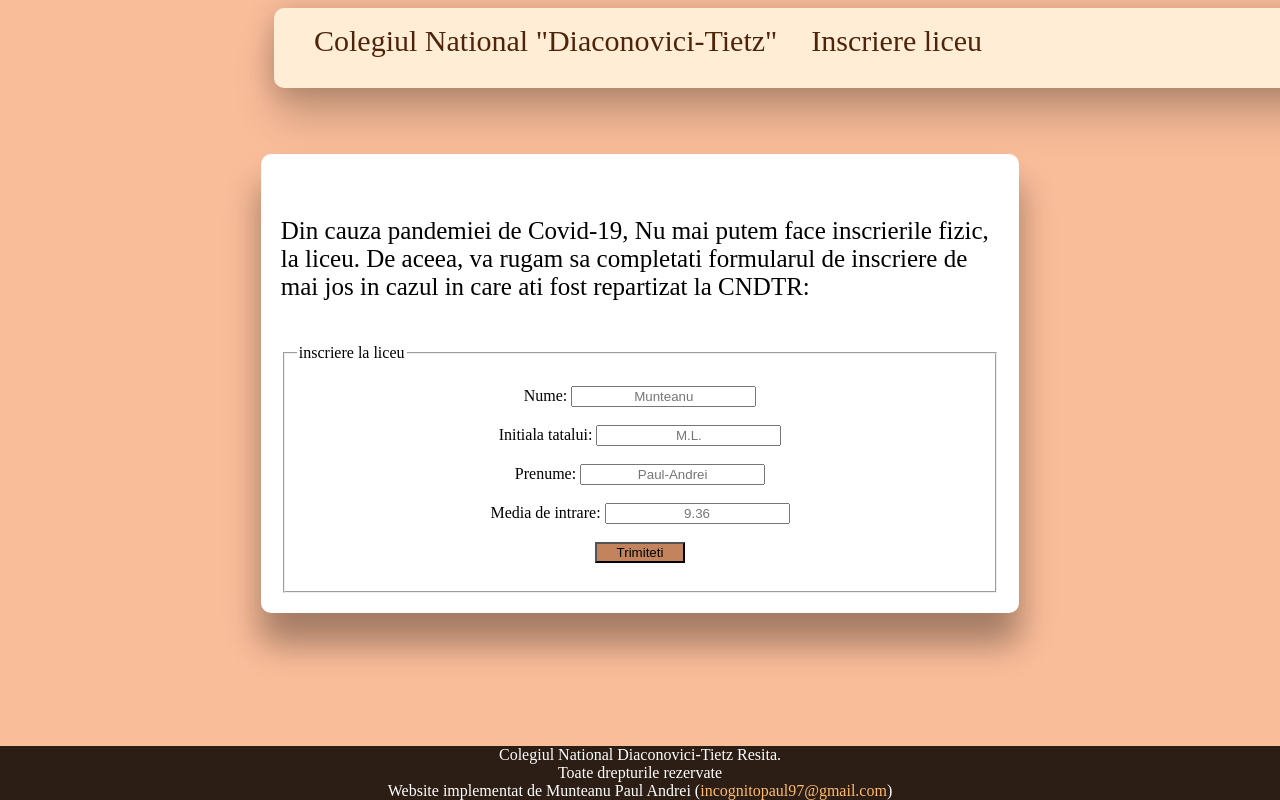
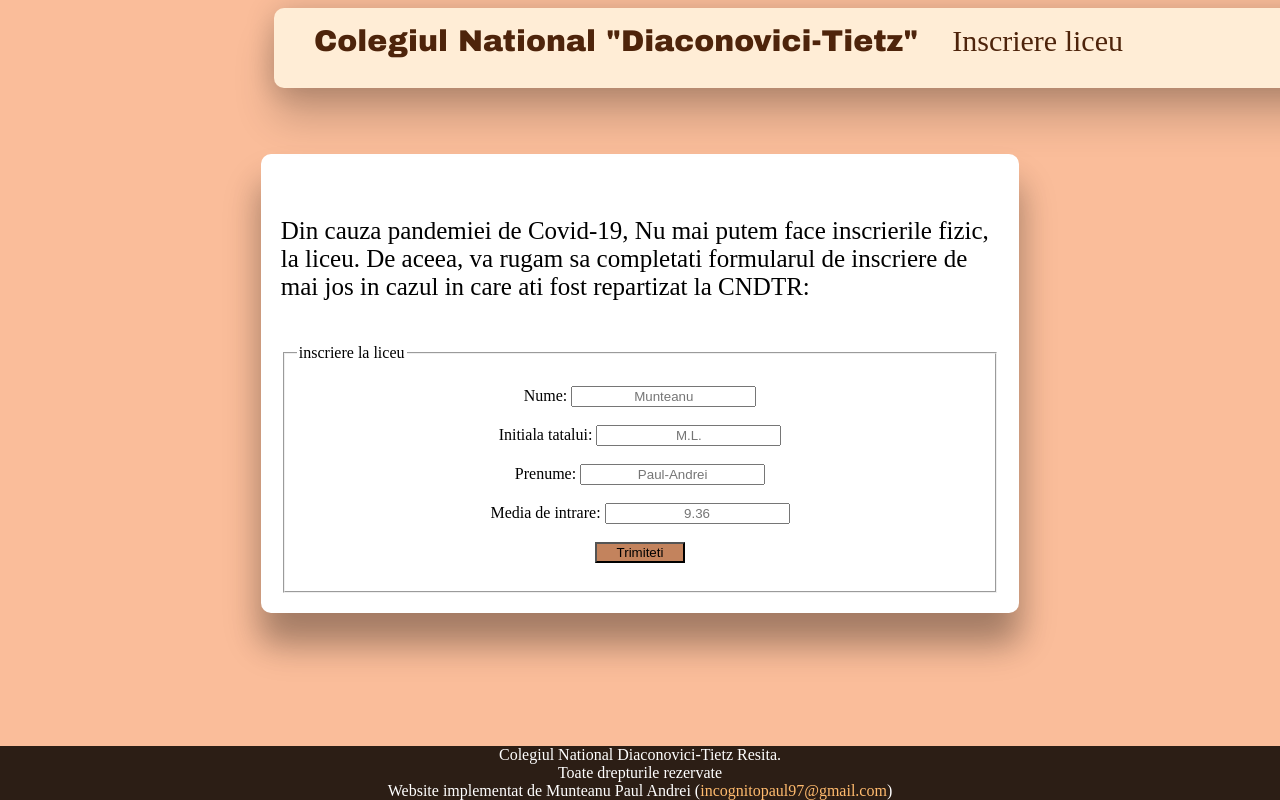
Before and after one commit to Pcarioca/CNDT, a plain HTML site: page Liceu.HTML in a window 1280 px wide. Drawn offline with Linux system fonts and the light colour scheme.

Commit message:
Tietz>Gucci

```diff
--- a/Liceu.HTML
+++ b/Liceu.HTML
@@ -14,7 +14,7 @@
     <div class="nav">
         <nav>
             <ul>
-                <li class="Gucci"><a href="index.HTML">Colegiul National "Diaconovici-Tietz"</a></li>
+                <li class="Tietz"><a href="index.HTML">Colegiul National "Diaconovici-Tietz"</a></li>
                 <li><a href="Liceu.HTML">Inscriere liceu</a></li>
 
             </ul>
```
